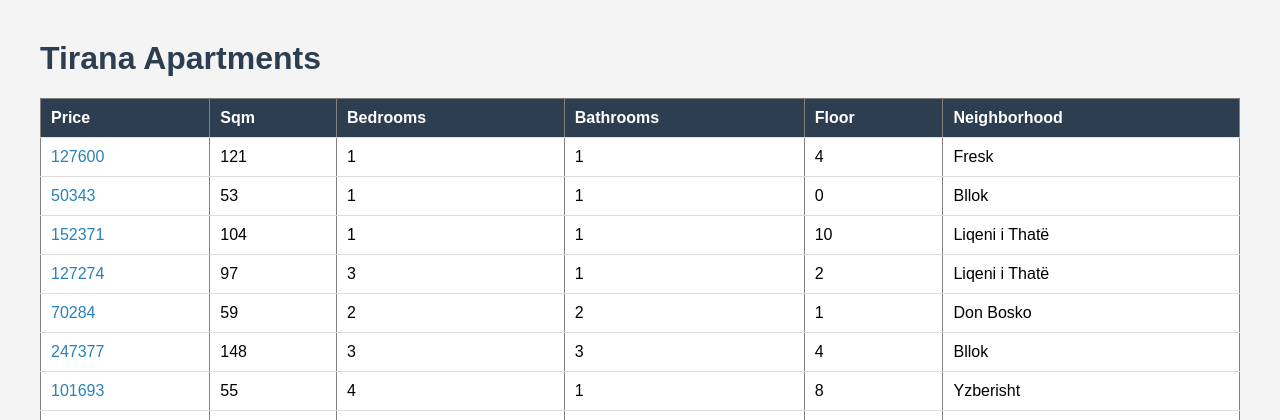
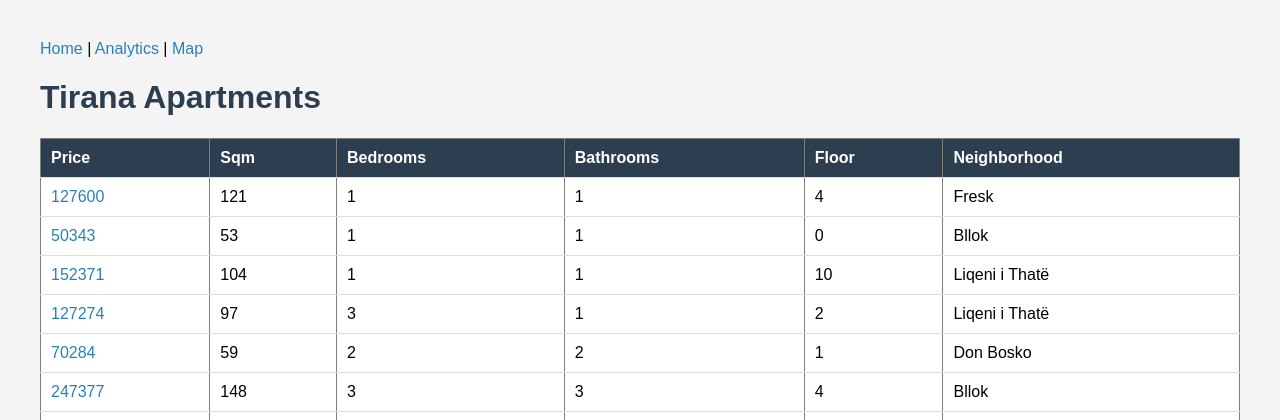
Before and after one commit to iselazhuga/tirana-practice, a Flask app: page / in a window 1280 px wide. Shown: the top 420 px of the page. Run offline with Flask 3, Linux system fonts and the light colour scheme.

Commit message:
add navigation between pages

```diff
--- a/templates/analytics.html
+++ b/templates/analytics.html
@@ -5,6 +5,11 @@
     <script src="https://cdn.jsdelivr.net/npm/chart.js"></script>
 </head>
 <body>
+<nav>
+    <a href="/">Home</a> |
+    <a href="/analytics">Analytics</a> |
+    <a href="/map">Map</a>
+</nav>
     <h1>Market Analytics</h1>
     <p>Average Price: {{ stats.avg_price }} EUR</p>
     <p>Average Price per Sqm: {{ stats.avg_ppsqm }} EUR/m²</p>
--- a/templates/index.html
+++ b/templates/index.html
@@ -5,6 +5,11 @@
     <link rel="stylesheet" href="{{ url_for('static', filename='style.css') }}">
 </head>
 <body>
+<nav>
+    <a href="/">Home</a> |
+    <a href="/analytics">Analytics</a> |
+    <a href="/map">Map</a>
+</nav>
     <h1>Tirana Apartments</h1>
     <table border="1">
         <tr>
--- a/templates/map.html
+++ b/templates/map.html
@@ -9,6 +9,11 @@
     </style>
 </head>
 <body>
+<nav>
+    <a href="/">Home</a> |
+    <a href="/analytics">Analytics</a> |
+    <a href="/map">Map</a>
+</nav>
     <h1>Tirana Listings Map</h1>
     <div id="map"></div>
 
```
